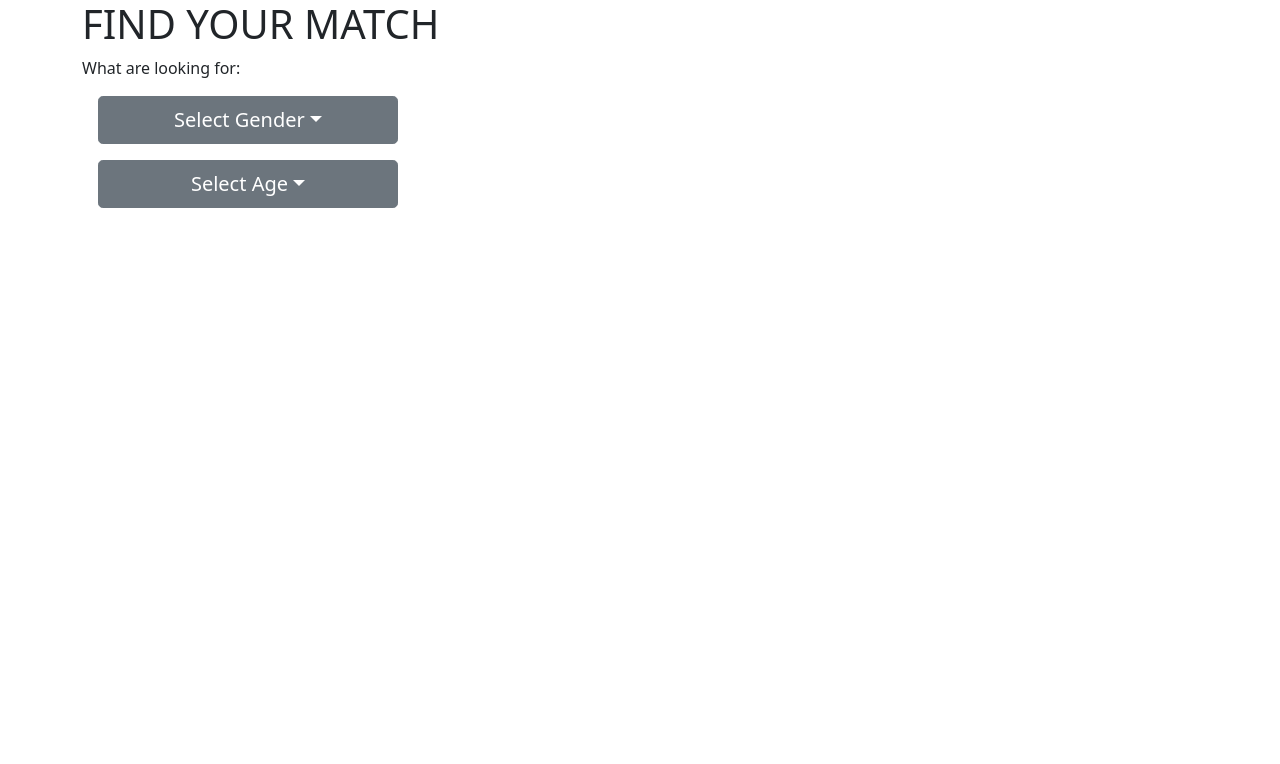
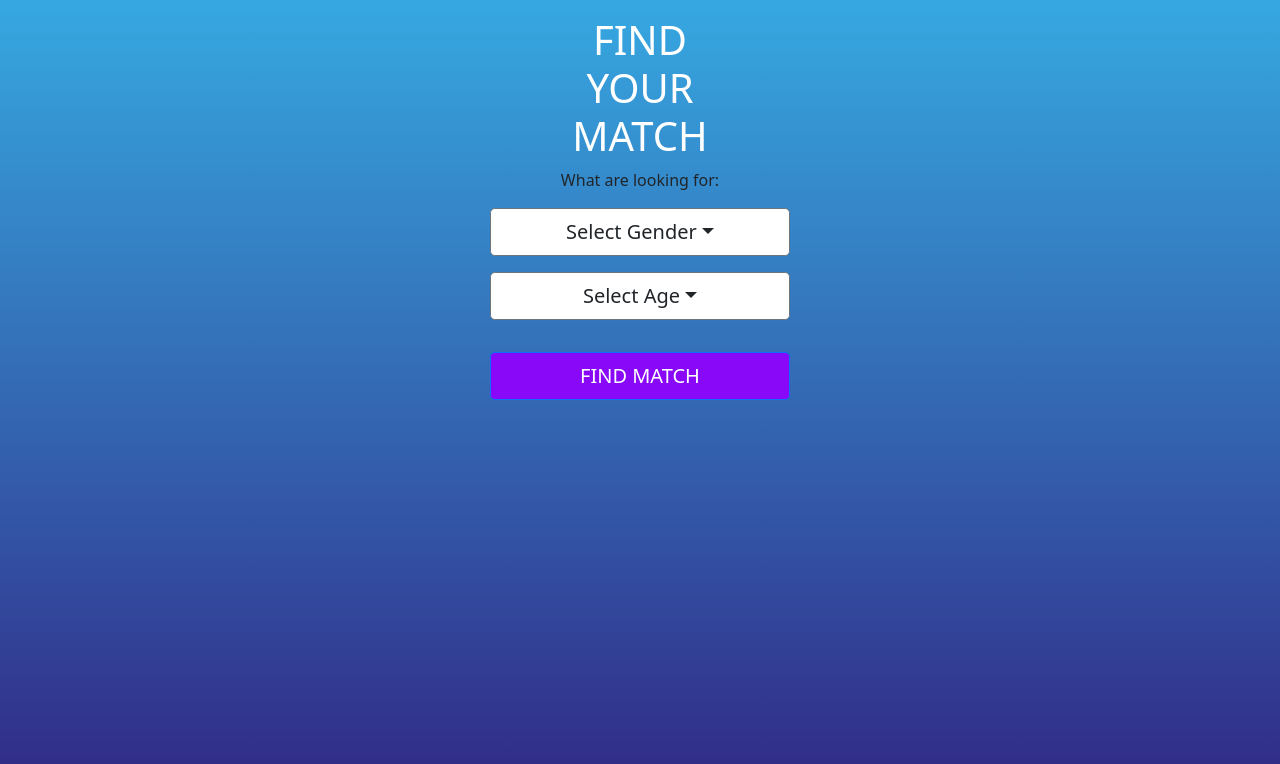
Before and after one commit to taropogi/samweb, a plain HTML site: page index.html in a window 1280 px wide. Drawn offline with nearby package versions, Linux system fonts and the light colour scheme.

Commit message:
with colors

```diff
--- a/assets/css/app.css
+++ b/assets/css/app.css
@@ -0,0 +1,4 @@
+body {
+  background-image: linear-gradient(#36a8e1, #312884);
+  background-attachment: fixed;
+}
--- a/index.html
+++ b/index.html
@@ -12,17 +12,25 @@
       crossorigin="anonymous"
     />
 
+    <link rel="stylesheet" href="assets/css/app.css" />
+
     <script src="https://unpkg.com/vue@next"></script>
   </head>
   <body>
-    <div class="container" id="app">
-      <h1>FIND YOUR MATCH</h1>
+    <div class="container text-center p-3" id="app">
+      <h1 class="text-white">
+        FIND
+        <br />
+        YOUR
+        <br />
+        MATCH
+      </h1>
 
       <p>What are looking for:</p>
       <div class="dropdown m-3">
         <button
-          style="width: 300px"
-          class="btn btn-secondary dropdown-toggle btn-lg"
+          style="width: 300px; background-color: white"
+          class="btn btn-secondary dropdown-toggle btn-lg text-dark"
           type="button"
           id="dropdownMenuButton1"
           data-bs-toggle="dropdown"
@@ -52,8 +60,8 @@
 
       <div class="dropdown m-3">
         <button
-          style="width: 300px"
-          class="btn btn-secondary dropdown-toggle btn-lg"
+          style="width: 300px; background-color: white"
+          class="btn btn-secondary dropdown-toggle btn-lg text-dark"
           type="button"
           id="dropdownMenuButton1"
           data-bs-toggle="dropdown"
@@ -96,6 +104,14 @@
           </li>
         </ul>
       </div>
+
+      <button
+        type="button"
+        class="btn btn-primary btn-lg m-3"
+        style="width: 300px; background-color: #8808f7"
+      >
+        FIND MATCH
+      </button>
     </div>
 
     <script
@@ -109,6 +125,6 @@
       crossorigin="anonymous"
     ></script>
 
-    <script src="assets/app.js"></script>
+    <script src="assets/js/app.js"></script>
   </body>
 </html>
```
Also changed, not shown: assets/js/app.js (renamed from assets/app.js).
